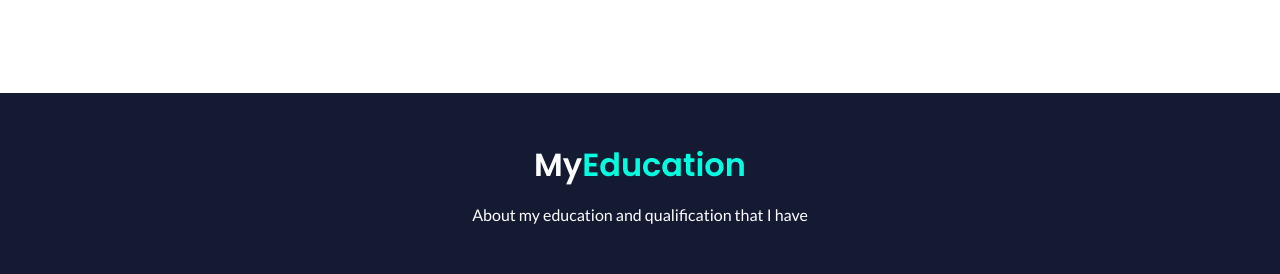
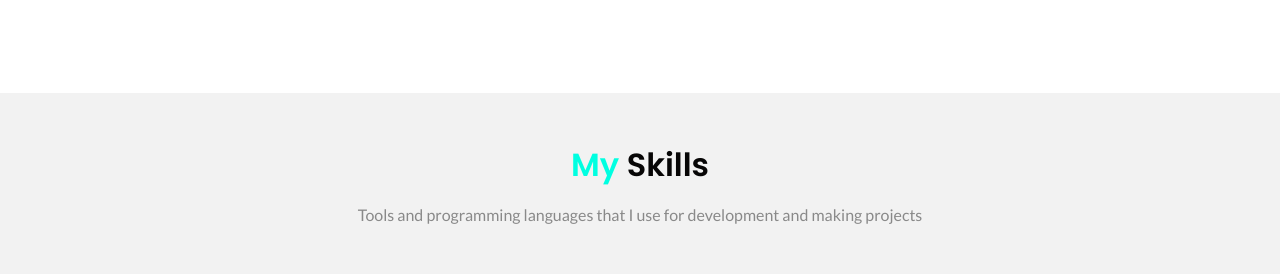
Before and after one commit to erronak1992/ronakchokhariya, a plain HTML site: page index.html in a window 1280 px wide. Shown: the part 1076-1350 px from the top of the page. Drawn offline with Linux system fonts and the light colour scheme.

Commit message:
Update index.html

```diff
--- a/index.html
+++ b/index.html
@@ -112,7 +112,7 @@
             </div>
         </section>
 
-        <section id="education" class="education">
+<!--         <section id="education" class="education">
             <div class="container">
                 <h1 class="section-heading-white">My<span>Education</span></h1>
                 <p>About my education and qualification that I have</p>
@@ -133,7 +133,7 @@
                     </div>
                 </div>
             </div>
-        </section>
+        </section> -->
 
         <section id="services" class="services">
             <div class="container">
```
